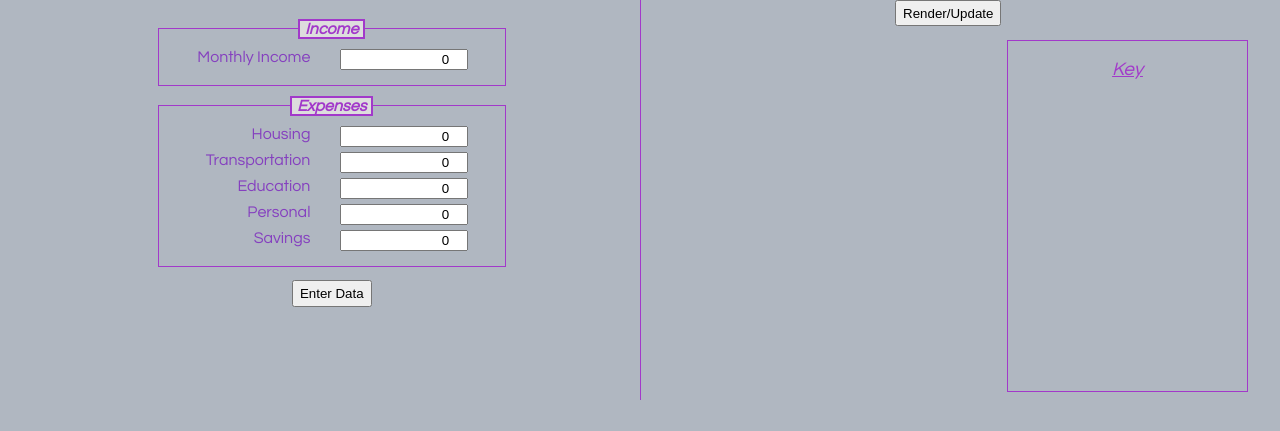
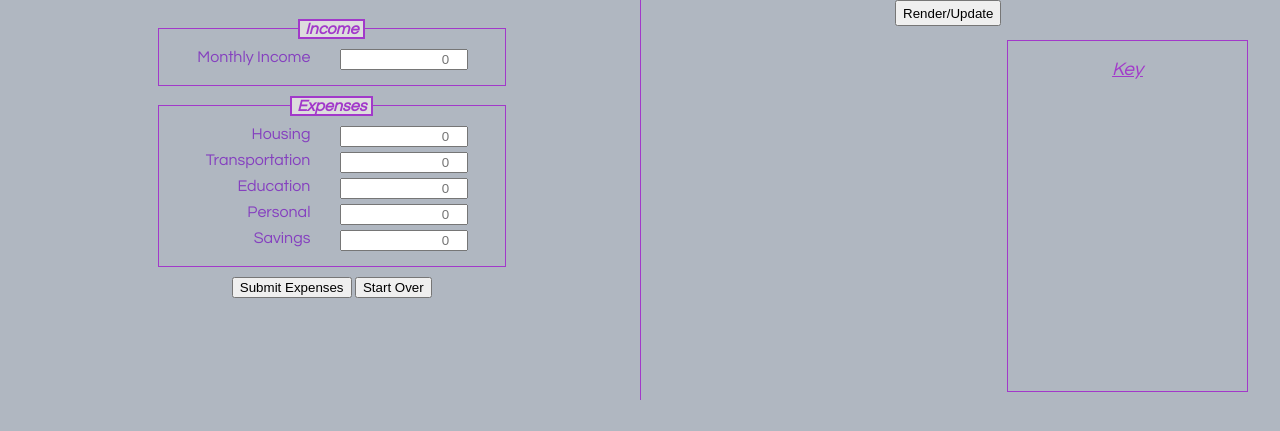
Before and after one commit to jetong/budget, a plain HTML site: page index.html in a window 1280 px wide. Shown: the part 145-576 px from the top of the page. Drawn offline with Linux system fonts and the light colour scheme.

Commit message:
Use placeholders instead of initial values on the input fields

```diff
--- a/index.html
+++ b/index.html
@@ -21,27 +21,28 @@
           <fieldset>
             <legend>Income</legend>
             <label for="income">Monthly Income</label>
-            <input type="number" id="income" value=0>
+            <input type="number" id="income" placeholder=0>
           </fieldset>
 
           <fieldset>
             <legend>Expenses</legend>
             <label for="housing">Housing</label>
-            <input type="number" id="housing" value=0>
+            <input type="number" class="expenses" id="housing" placeholder=0>
             <br>
             <label for="transportation">Transportation</label>
-            <input type="number" id="transportation" value=0>
+            <input type="number" class="expenses" id="transportation" placeholder=0>
             <br>
             <label for="education">Education</label>
-            <input type="number" id="education" value=0>
+            <input type="number" class="expenses" id="education" placeholder=0>
             <br>
             <label for="personal">Personal</label>
-            <input type="number" id="personal" value=0>
+            <input type="number" class="expenses" id="personal" placeholder=0>
             <br>
             <label for="savings">Savings</label>
-            <input type="number" id="savings" value=0>
+            <input type="number" class="expenses" id="savings" placeholder=0>
           </fieldset>
-          <button type="button" id="submit" onclick="update()">Enter Data</button>
+          <button type="button" id="btn-submit" onclick="update()">Submit Expenses</button>
+          <button type="button" id="btn-clearForm" onclick="clearForm()">Start Over</button>
         <form>
       </main>
     </div> <!-- left div -->
```
